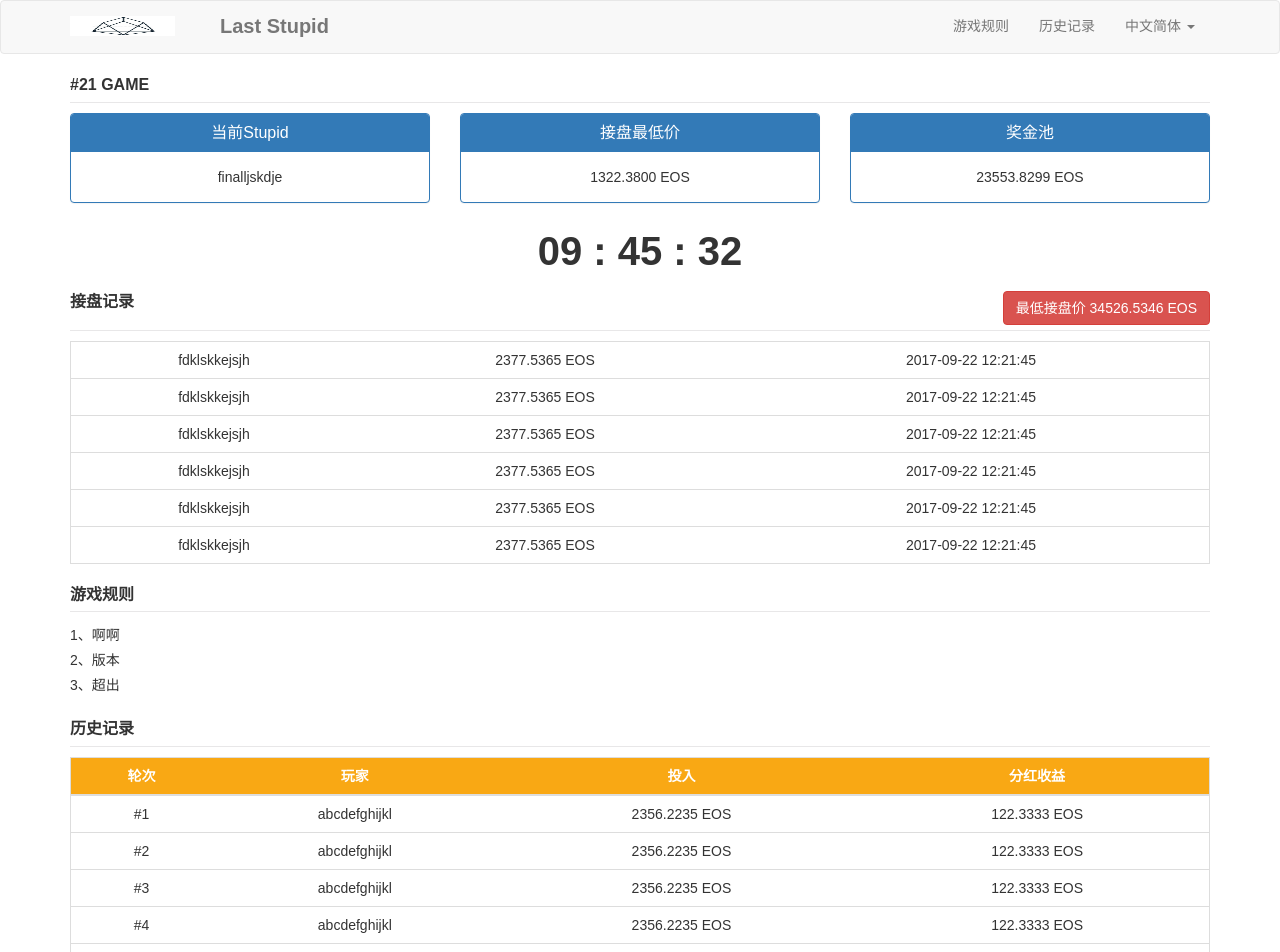
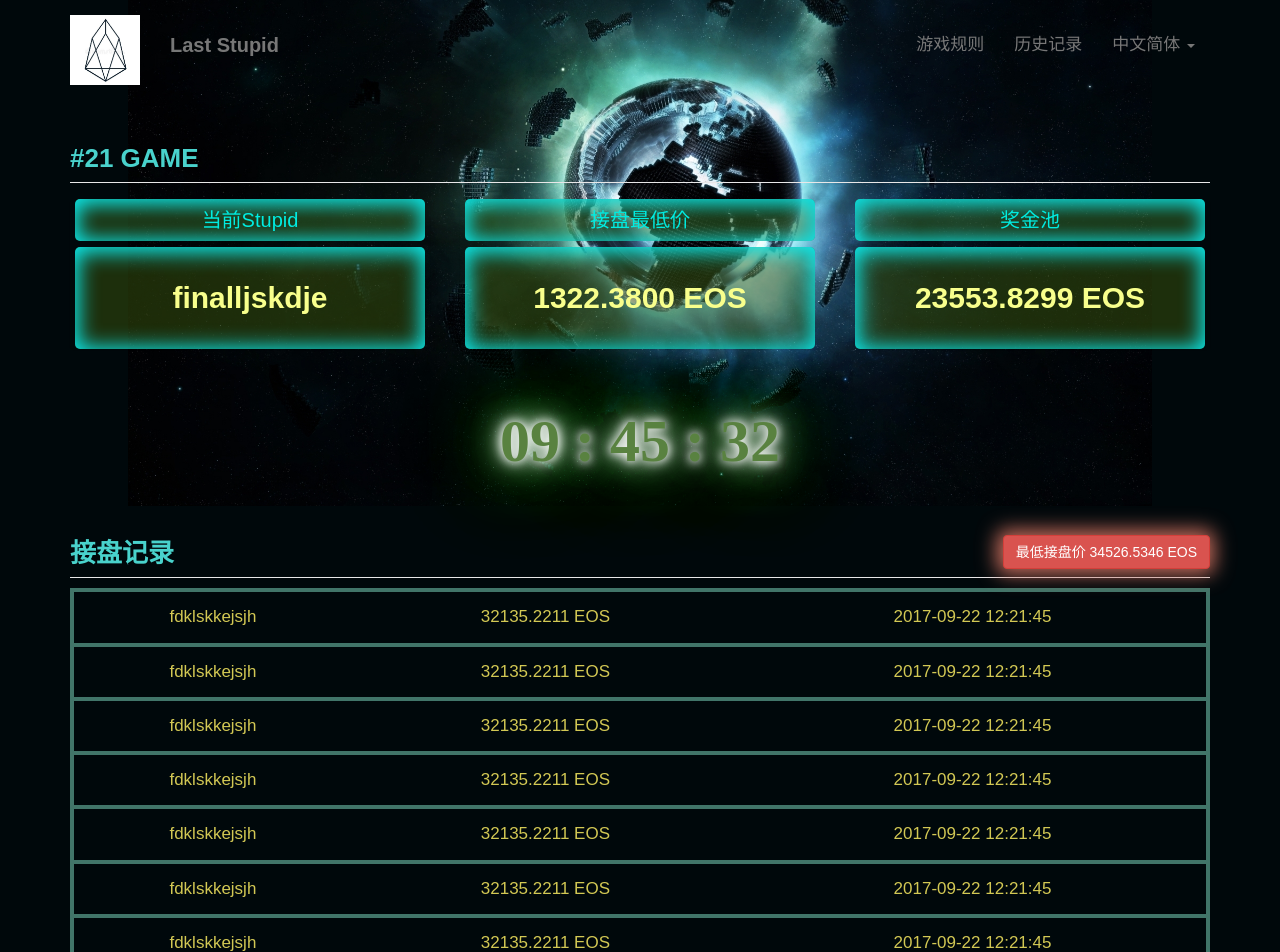
Before and after one commit to eoslaststupid/laststupidweb, a React (Create React App) app: page / in a window 1280 px wide. Shown: the top 952 px of the page. Built offline with nearby package versions, Linux system fonts and the light colour scheme.

Commit message:
second version

```diff
--- a/public/index.html
+++ b/public/index.html
@@ -11,7 +11,7 @@
 
     <title>React App</title>
   </head>
-  <body>
+  <body style="background-image: url('./img/bg.jpg');">
     <noscript>
       You need to enable JavaScript to run this app.
     </noscript>
--- a/src/App.css
+++ b/src/App.css
@@ -39,15 +39,20 @@
 .rule-ul li{
   border:0;
   padding:0.3rem 0;
+  background:black;
+  color:#c3c3c3;
+  line-height: 1.5;
+  font-size:1.7rem;
 }
 .history-ul th{
   text-align: center;
   color:white;
-  background: #f9a814;
-  border-bottom: 0;
+  background: #417569;
+  border: 1px solid #417569;
 }
+.table>thead>tr>th{border: 1px solid #417569;}
 .history-ul{
-  border:1px solid #dddddd;
+  border:4px solid #417569;
 }
 .footer{
   text-align: center;
@@ -61,3 +66,85 @@
 .click-div button{
   margin:0 2rem;
 }
+.panel-title{font-size:2rem;color: #00ece1;}
+.table>tbody>tr>td{
+  padding:13px 8px;
+  font-size:1.7rem;
+  border-top: 4px solid rgb(65, 117, 105);
+  color:#d2c854;
+}
+.panel-body{
+  font-size: 3rem;
+  font-weight: bold;
+  padding: 3rem 0;
+}
+.countDownTimer{
+  margin: 3rem 0;
+}
+.navbar-default{
+  background-color: transparent;
+  border: 0;
+}
+body{
+  background: #00080b;
+  color: white;
+  background-repeat: no-repeat;
+  background-position-x: center;
+  background-position-y: -134px;
+  background-size:  80%;
+}
+@-webkit-keyframes scaleout {
+  0% { box-shadow: -1px 0px 20px 5px rgb(195, 97, 94); }
+  100% {
+    box-shadow: -1px 0px 12px 8px rgb(195, 159, 77) }
+}
+@keyframes scaleout {
+  0% { box-shadow: -1px 0px 20px 5px rgb(195, 97, 94); }
+  100% {
+    box-shadow: -1px 0px 12px 8px rgb(195, 159, 77) }
+}
+.per-title button{webkit-animation: scaleout 1.3s infinite ease-in-out;
+  animation: scaleout 1.3s linear infinite;
+  animation-direction: alternate;}
+.footer{background: #1f2d33;}
+.countDownTimer{margin:3rem 0;font-size:6rem;
+  border-radius: 10px;
+  color: #FFFFFF;
+  cursor: pointer;
+  font-family: "Zeyada";
+  transition: text-shadow 0.5s ease 0s;
+  text-align: center;
+  text-shadow: 0 0 10px #FFFFFF, 0 0 15px #FFFFFF, 0 0 30px #FFFFFF, 0 0 40px #008000, 0 0 70px #008000, 0 0 80px #008000, 0 0 100px #008000;
+  color: #598240;
+}
+.panel-heading{
+  color:#11afa7;
+}
+.order-list{
+  border:0;
+}
+#history-records{
+  border:0;
+}
+.footer{
+  padding: 50px 0;
+}
+.prev,.next{
+  padding:14px;
+  border-radius: 50%;
+  background: #417569;
+  color:white;
+  font-weight:bold;
+  border:0;
+  box-shadow: 0 0px 20px 5px rgb(107, 179, 89);
+}
+.li-a a:hover{
+  color:#337ab7 !important;
+}
+.navbar-brand{
+  height: 100px;
+}
+.navbar-right a{
+  font-size:17px;
+}
+.navbar-collapse{padding-top: 2rem;}
--- a/src/App.js
+++ b/src/App.js
@@ -7,6 +7,69 @@ import { Grid,Row,Col,Panel,Button,Table } from 'react-bootstrap';
 
 
 class App extends Component {
+  constructor(props) {
+    super(props)
+    this.state = {
+      betRecord: [
+        {
+          account: "fdklskkejsjh",
+          amount: "32135.2211",
+          bettime: "2017-09-22 12:21:45",
+        },
+        {
+          account: "fdklskkejsjh",
+          amount: "32135.2211",
+          bettime: "2017-09-22 12:21:45",
+        },
+        {
+          account: "fdklskkejsjh",
+          amount: "32135.2211",
+          bettime: "2017-09-22 12:21:45",
+        },
+        {
+          account: "fdklskkejsjh",
+          amount: "32135.2211",
+          bettime: "2017-09-22 12:21:45",
+        },
+        {
+          account: "fdklskkejsjh",
+          amount: "32135.2211",
+          bettime: "2017-09-22 12:21:45",
+        },
+        {
+          account: "fdklskkejsjh",
+          amount: "32135.2211",
+          bettime: "2017-09-22 12:21:45",
+        },
+        {
+          account: "fdklskkejsjh",
+          amount: "32135.2211",
+          bettime: "2017-09-22 12:21:45",
+        },
+      ],
+    }
+  }
+
+  renderBetRecords() {
+    return (
+      <Row style={{margin:"0"}}>
+        <Table responsive>
+          <tbody style={{border:"4px solid rgb(65, 117, 105)"}}>
+          {this.state.betRecord.map((rcd,index) => {
+            return (
+              <tr key={index}>
+                <td>{rcd.account}</td>
+                <td>{rcd.amount} EOS</td>
+                <td>{rcd.bettime}</td>
+              </tr>
+            )
+          })}
+          </tbody>
+        </Table>
+      </Row>
+    )
+  }
+
   render() {
     return (
       <div className="App">
@@ -20,64 +83,27 @@ class App extends Component {
         </p>
 
         <Grid>
-          <Row  className="per-title">
+          <Row  className="per-title order-list">
             <span>接盘记录</span>
             <Button bsStyle="danger" className="button-right">最低接盘价 34526.5346 EOS</Button>
           </Row>
 
-          <Row style={{margin:"0"}}>
-            <Table responsive>
-              <tbody style={{border:"1px solid #dddddd"}}>
-                <tr>
-                  <td>fdklskkejsjh</td>
-                  <td>2377.5365 EOS</td>
-                  <td>2017-09-22 12:21:45</td>
-                </tr>
-
-                <tr>
-                  <td>fdklskkejsjh</td>
-                  <td>2377.5365 EOS</td>
-                  <td>2017-09-22 12:21:45</td>
-                </tr>
-
-                <tr>
-                  <td>fdklskkejsjh</td>
-                  <td>2377.5365 EOS</td>
-                  <td>2017-09-22 12:21:45</td>
-                </tr>
-
-                <tr>
-                  <td>fdklskkejsjh</td>
-                  <td>2377.5365 EOS</td>
-                  <td>2017-09-22 12:21:45</td>
-                </tr>
-
-                <tr>
-                  <td>fdklskkejsjh</td>
-                  <td>2377.5365 EOS</td>
-                  <td>2017-09-22 12:21:45</td>
-                </tr>
-
-                <tr>
-                  <td>fdklskkejsjh</td>
-                  <td>2377.5365 EOS</td>
-                  <td>2017-09-22 12:21:45</td>
-                </tr>
-              </tbody>
-            </Table>
-          </Row>
+          {this.renderBetRecords()}
 
           <Row style={{margin:"0"}}>
-            <div className="per-title">游戏规则</div>
+            <div className="per-title" id="game-rule">游戏规则</div>
               <ul className="list-group rule-ul">
-                <li className="list-group-item">1、啊啊</li>
-                <li className="list-group-item">2、版本</li>
-                <li className="list-group-item">3、超出</li>
+                <li className="list-group-item">1、第一个成为stupid的人需要支付1个EOS，随后每一个完成支付的人最少需要是前一个人支付金额的1.1倍，上限为3倍；</li>
+                <li className="list-group-item">2、也就是说，如果完成支付后有其他用户来接盘，你将至少获得10%的利润</li>
+                <li className="list-group-item">3、用户可以根据当前形势决定自己要支付的金额，支付的越多风险越高，但是收益也越高；</li>
+                <li className="list-group-item">4、如果某用户支付12小时内没有人再来接盘，那么这个用户将成为Last Stupid，本轮游戏结束，进入下一轮；</li>
+                <li className="list-group-item">5、游戏过程中将收取5%的总费用，其中2%作为DAPP运营费用，3%作为资金池；</li>
+                <li className="list-group-item">6、每轮游戏的Last Stupid可以在后续游戏积累的资金池中分红，分红比例按照所有Last Stupid的个数平均分配，分红总量为资金池总额的70%；</li>
               </ul>
           </Row>
 
           <Row style={{margin:"0"}}>
-            <div className="per-title">历史记录</div>
+            <div className="per-title" id="history-records">历史记录</div>
             <Table className="history-ul">
               <thead>
                 <tr>
@@ -127,12 +153,12 @@ class App extends Component {
               </tbody>
             </Table>
             <div className="click-div">
-              <Button>
-                上一页
+              <Button className="prev">
+                &lt;&lt;
               </Button>
 
-              <Button>
-                下一页
+              <Button className="next">
+                >>
               </Button>
             </div>
           </Row>
--- a/src/Header.js
+++ b/src/Header.js
@@ -11,7 +11,7 @@ export default class Header extends React.PureComponent {
       <Navbar collapseOnSelect>
         <Navbar.Header>
           <Navbar.Brand>
-            <Image src= "./img/logo.png" width="150px"  responsive/>
+            <Image src= "./img/logo.png"  />
           </Navbar.Brand>
           <Navbar.Toggle />
         </Navbar.Header>
@@ -23,13 +23,13 @@ export default class Header extends React.PureComponent {
 
           </Nav>
           <Nav pullRight>
-            <NavItem eventKey={1} href="#">
+            <NavItem eventKey={1} className="li-a" href="#game-rule">
               游戏规则
             </NavItem>
-            <NavItem eventKey={2} href="#">
+            <NavItem eventKey={2} className="li-a" href="#history-records">
               历史记录
             </NavItem>
-            <NavDropdown eventKey={3} title="中文简体" id="basic-nav-dropdown">
+            <NavDropdown eventKey={3} className="li-a" title="中文简体" id="basic-nav-dropdown">
               <MenuItem eventKey={3.1}>中文简体</MenuItem>
               <MenuItem eventKey={3.2}>ENGLISH</MenuItem>
             </NavDropdown>
--- a/src/Top3banner.css
+++ b/src/Top3banner.css
@@ -1,8 +1,23 @@
 .per-title{
     text-align: left;
-    font-size: 16px;
+    font-size: 26px;
     border-bottom: 1px solid #e8e7e8;
-    margin:0 0 1rem 0;
+    margin:2rem 0 1rem 0;
     padding: 0 0 0.5rem 0;
     font-weight: bold;
+    color: #49d2cc;
 }
+.panel-primary>.panel-heading,.panel-primary>.panel-body,.panel-primary{
+    background:none;
+    border:none;
+}
+.panel-primary>.panel-heading,.panel-primary>.panel-body{
+    width:97%;
+    height:95%;
+    margin-left:1.5%;
+    margin-top:1.6%;
+    border-radius:5px;
+    box-shadow:rgb(11, 234, 235) 0px 2px 20px 4px inset;
+    color: #f8ff8c;
+    background: rgba(59, 86, 15, 0.5);
+}
```
Also changed, not shown: public/img/bg.jpg (added).
